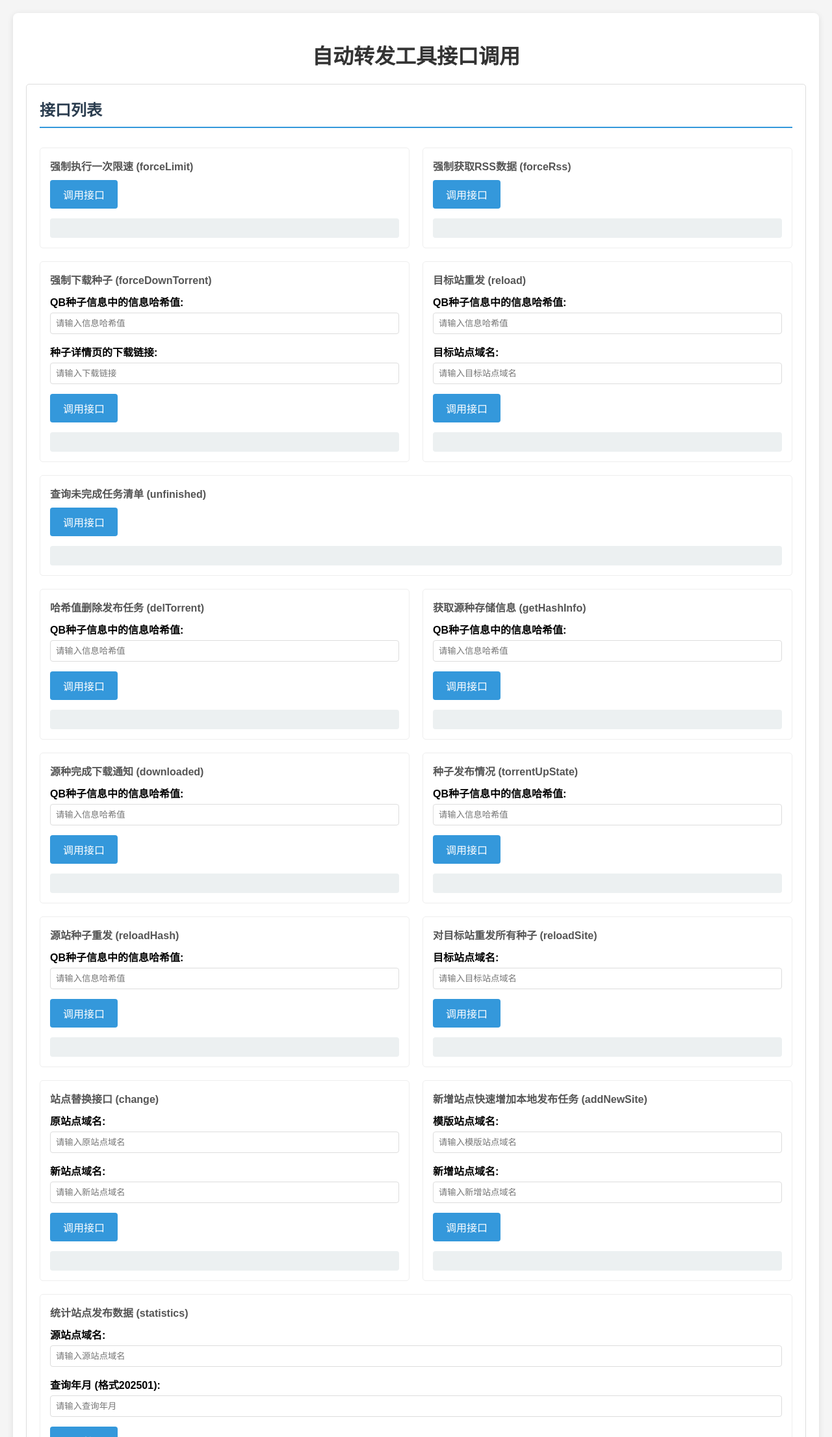
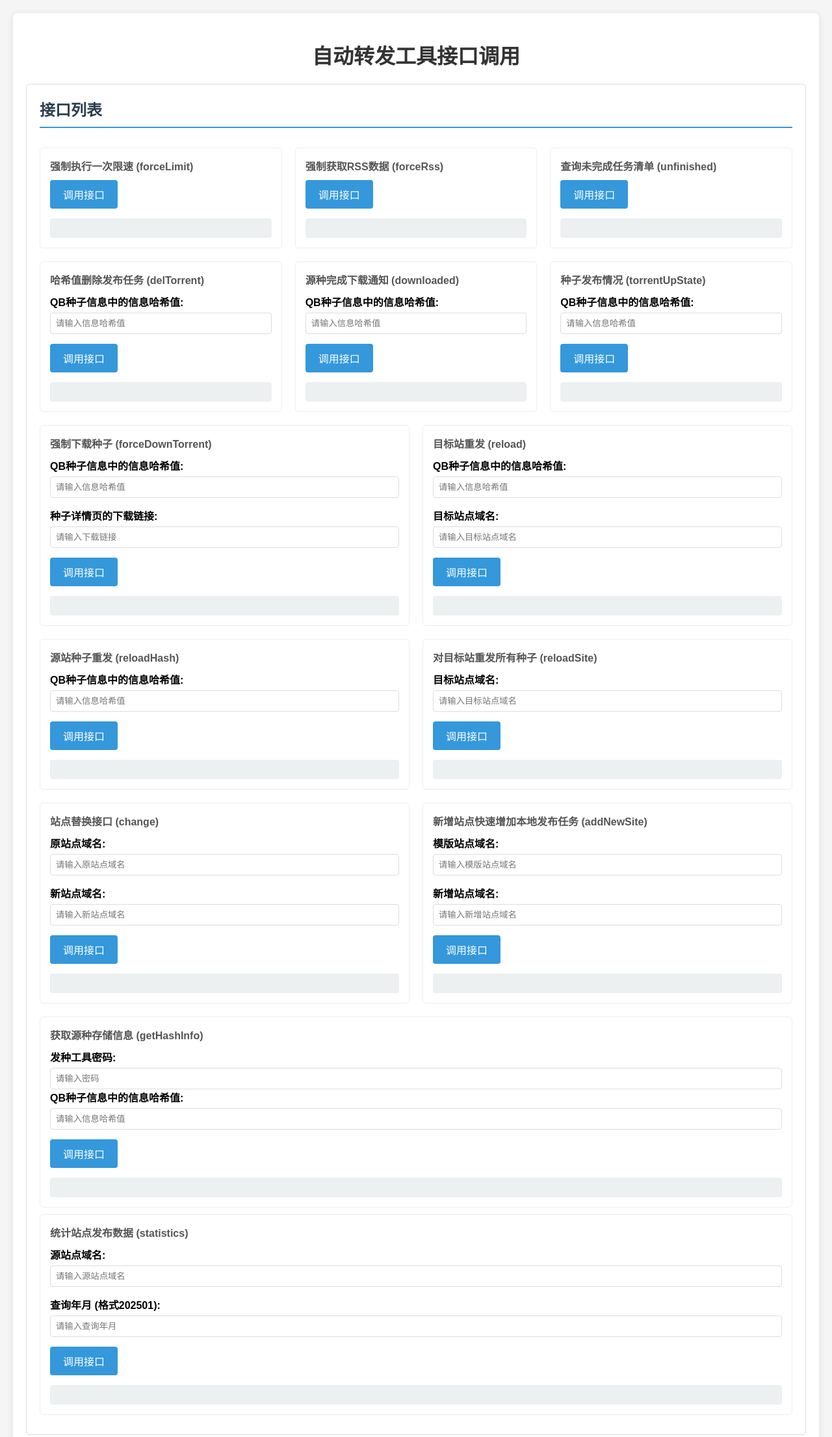
Before and after one commit to SaintVamp/ADTU, a Python web app: template templates/interface.html in a window 1280 px wide. Shown: the top 2211 px of the page at 65% size. Run offline with Jinja, Linux system fonts and the light colour scheme; the template is opened without the code that fills it, so the values that code supplies are empty.

Commit message:
接口优化

```diff
--- a/run.py
+++ b/run.py
@@ -1,8 +1,8 @@
 from atut_serv import start_serv
 from util.svlog import logs
 
-ver = "2025-12-18 12:39:06"
-ts = 1766032746
+ver = "2025-12-18 18:50:34"
+ts = 1766055034
 if __name__ == '__main__':
     logs.logger.info(f'下载转发端主程序启动，V1.0.1 ver={ver}')
     start_serv(ts)
--- a/templates/interface.html
+++ b/templates/interface.html
@@ -86,7 +86,7 @@
         }
 
         .success {
-            background-color: #2ecc71;
+            background-color: rgb(25, 106, 13);
             color: white;
         }
 
@@ -129,6 +129,7 @@
 <div class="container">
     <h1>自动转发工具接口调用</h1>
 
+
     <div class="api-section">
         <h2 class="section-title">接口列表</h2>
 
@@ -139,12 +140,51 @@
                 <button onclick="callApi('forceLimit')">调用接口</button>
                 <div class="result" id="forceLimit_result"></div>
             </div>
-
             <!-- forceRss -->
             <div class="interface-container">
                 <div class="interface-title">强制获取RSS数据 (forceRss)</div>
                 <button onclick="callApi('forceRss')">调用接口</button>
                 <div class="result" id="forceRss_result"></div>
+            </div>
+            <!-- unfinished -->
+            <div class="interface-container">
+                <div class="interface-title">查询未完成任务清单 (unfinished)</div>
+                <button onclick="callApi('unfinished')">调用接口</button>
+                <div class="result" id="unfinished_result"></div>
+            </div>
+        </div>
+        <div class="interface-row">
+            <!-- delTorrent -->
+            <div class="interface-container">
+                <div class="interface-title">哈希值删除发布任务 (delTorrent)</div>
+                <div class="form-group">
+                    <label for="delTorrent_h">QB种子信息中的信息哈希值:</label>
+                    <input type="text" id="delTorrent_h" placeholder="请输入信息哈希值">
+                </div>
+                <button onclick="callApi('delTorrent')">调用接口</button>
+                <div class="result" id="delTorrent_result"></div>
+            </div>
+            <!-- downloaded -->
+            <div class="interface-container">
+                <div class="interface-title">源种完成下载通知 (downloaded)</div>
+                <div class="form-group">
+                    <label for="downloaded_h">QB种子信息中的信息哈希值:</label>
+                    <input type="text" id="downloaded_h" placeholder="请输入信息哈希值">
+                </div>
+                <button onclick="callApi('downloaded')">调用接口</button>
+                <div class="result" id="downloaded_result"></div>
+            </div>
+
+
+            <!-- torrentUpState -->
+            <div class="interface-container">
+                <div class="interface-title">种子发布情况 (torrentUpState)</div>
+                <div class="form-group">
+                    <label for="torrentUpState_h">QB种子信息中的信息哈希值:</label>
+                    <input type="text" id="torrentUpState_h" placeholder="请输入信息哈希值">
+                </div>
+                <button onclick="callApi('torrentUpState')">调用接口</button>
+                <div class="result" id="torrentUpState_result"></div>
             </div>
         </div>
 
@@ -177,63 +217,6 @@
                 </div>
                 <button onclick="callApi('reload')">调用接口</button>
                 <div class="result" id="reload_result"></div>
-            </div>
-        </div>
-
-        <!-- unfinished -->
-        <div class="interface-container">
-            <div class="interface-title">查询未完成任务清单 (unfinished)</div>
-            <button onclick="callApi('unfinished')">调用接口</button>
-            <div class="result" id="unfinished_result"></div>
-        </div>
-
-        <div class="interface-row">
-            <!-- delTorrent -->
-            <div class="interface-container">
-                <div class="interface-title">哈希值删除发布任务 (delTorrent)</div>
-                <div class="form-group">
-                    <label for="delTorrent_h">QB种子信息中的信息哈希值:</label>
-                    <input type="text" id="delTorrent_h" placeholder="请输入信息哈希值">
-                </div>
-                <button onclick="callApi('delTorrent')">调用接口</button>
-                <div class="result" id="delTorrent_result"></div>
-            </div>
-
-            <!-- getHashInfo -->
-            <div class="interface-container">
-                <div class="interface-title">获取源种存储信息 (getHashInfo)</div>
-                <div class="form-group">
-                    <label for="getHashInfo_h">QB种子信息中的信息哈希值:</label>
-                    <input type="text" id="getHashInfo_h" placeholder="请输入信息哈希值">
-                </div>
-                <button onclick="callApi('getHashInfo')">调用接口</button>
-                <div class="result" id="getHashInfo_result"></div>
-            </div>
-        </div>
-
-
-        <div class="interface-row">
-            <!-- downloaded -->
-            <div class="interface-container">
-                <div class="interface-title">源种完成下载通知 (downloaded)</div>
-                <div class="form-group">
-                    <label for="downloaded_h">QB种子信息中的信息哈希值:</label>
-                    <input type="text" id="downloaded_h" placeholder="请输入信息哈希值">
-                </div>
-                <button onclick="callApi('downloaded')">调用接口</button>
-                <div class="result" id="downloaded_result"></div>
-            </div>
-
-
-            <!-- torrentUpState -->
-            <div class="interface-container">
-                <div class="interface-title">种子发布情况 (torrentUpState)</div>
-                <div class="form-group">
-                    <label for="torrentUpState_h">QB种子信息中的信息哈希值:</label>
-                    <input type="text" id="torrentUpState_h" placeholder="请输入信息哈希值">
-                </div>
-                <button onclick="callApi('torrentUpState')">调用接口</button>
-                <div class="result" id="torrentUpState_result"></div>
             </div>
         </div>
 
@@ -294,6 +277,20 @@
             </div>
         </div>
 
+
+        <!-- getHashInfo -->
+        <div class="interface-container">
+            <div class="interface-title">获取源种存储信息 (getHashInfo)</div>
+            <div class="form-group">
+                <label for="adminPassword">发种工具密码:</label>
+                <input type="password" id="adminPassword" placeholder="请输入密码">
+                <label for="getHashInfo_h">QB种子信息中的信息哈希值:</label>
+                <input type="text" id="getHashInfo_h" placeholder="请输入信息哈希值">
+            </div>
+            <button onclick="callApi('getHashInfo')">调用接口</button>
+            <div class="result" id="getHashInfo_result"></div>
+        </div>
+
         <!-- statistics -->
         <div class="interface-container">
             <div class="interface-title">统计站点发布数据 (statistics)</div>
@@ -343,8 +340,20 @@
                 break;
 
             case 'getHashInfo':
+                const password = document.getElementById('adminPassword').value;
+                if (!password) {
+                    alert('请输入密码后再保存配置');
+                    return;
+                }
                 const h_getHashInfo = document.getElementById('getHashInfo_h').value;
-                url += `?h=${encodeURIComponent(h_getHashInfo)}`;
+                const getHashInfoData = {h: h_getHashInfo, pw: password};
+                options = {
+                    method: 'POST',
+                    headers: {
+                        'Content-Type': 'application/json'
+                    },
+                    body: JSON.stringify(getHashInfoData)
+                };
                 break;
 
             case 'downloaded':
```
Also changed, not shown: compiled_hashes.json (+4 -4 lines), templates/config.html (+5 -5 lines), 1 other file.
